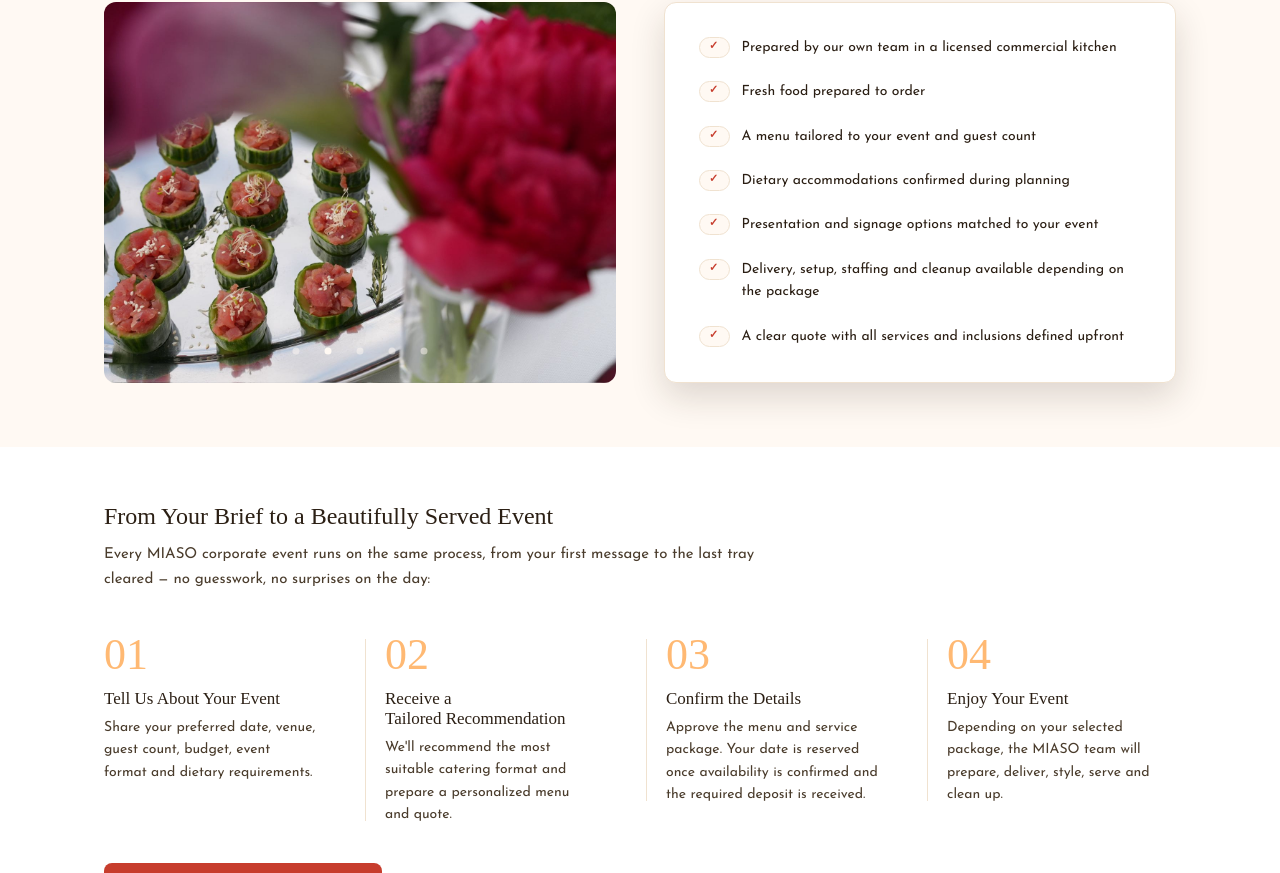
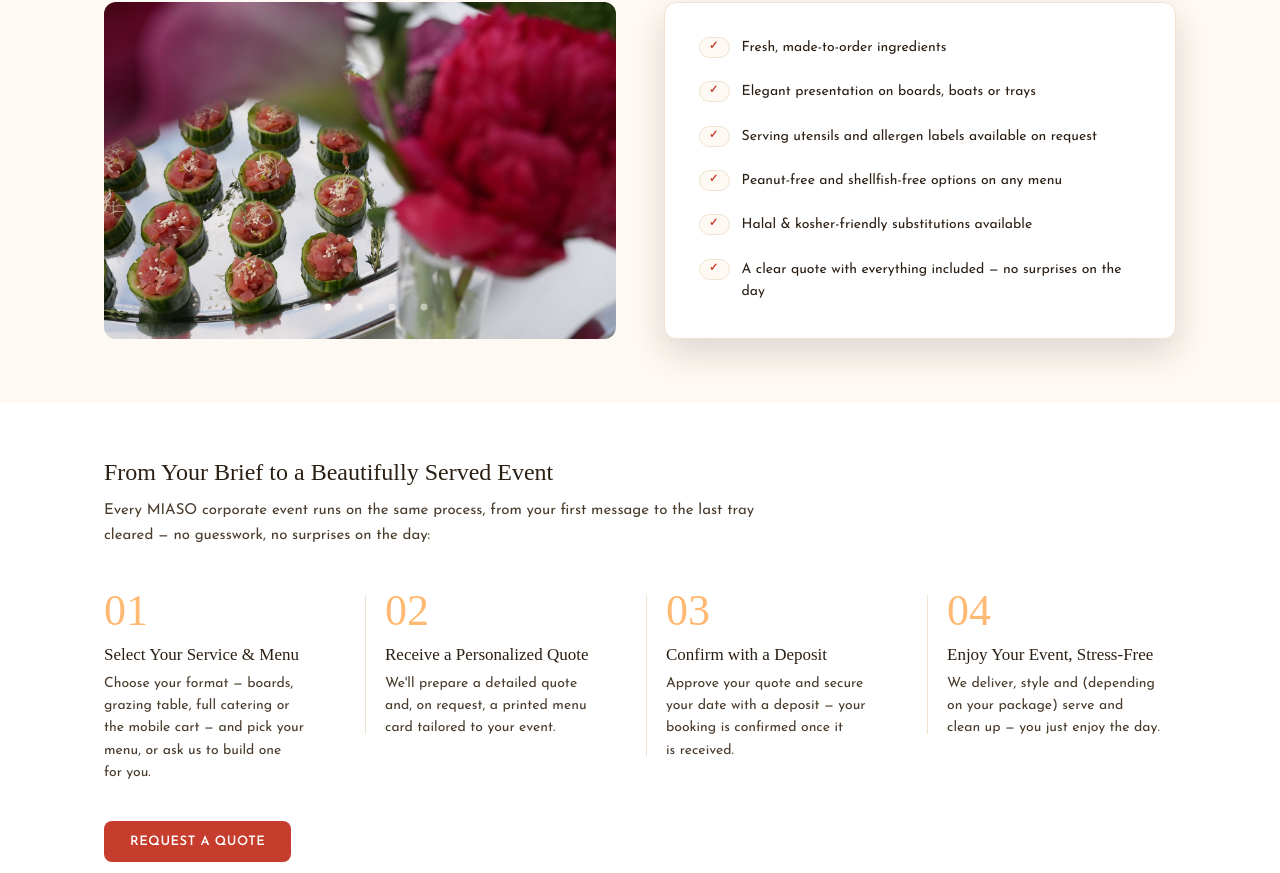
Before and after one commit to miaso-ca/general-catering-landing, a React (Vite) app: page / in a window 1280 px wide. Shown: the part 2814-3687 px from the top of the page. Built offline with nearby package versions, Linux system fonts and the light colour scheme; a web font is replaced by a local one.

Commit message:
Rewrite WhyMiaso checklist and HowItWorks steps for general catering
Co-Authored-By: Claude Sonnet 5 <noreply@anthropic.com>

```diff
--- a/src/components/HowItWorks.jsx
+++ b/src/components/HowItWorks.jsx
@@ -3,20 +3,24 @@ import './HowItWorks.css'
 
 const STEPS = [
   {
-    title: 'Tell Us About Your Event',
-    desc: 'Share your preferred date, venue, guest count, budget, event format and dietary requirements.',
+    number: '01',
+    title: 'Select Your Service & Menu',
+    description: 'Choose your format — boards, grazing table, full catering or the mobile cart — and pick your menu, or ask us to build one for you.',
   },
   {
-    title: 'Receive a Tailored Recommendation',
-    desc: "We'll recommend the most suitable catering format and prepare a personalized menu and quote.",
+    number: '02',
+    title: 'Receive a Personalized Quote',
+    description: "We'll prepare a detailed quote and, on request, a printed menu card tailored to your event.",
   },
   {
-    title: 'Confirm the Details',
-    desc: 'Approve the menu and service package. Your date is reserved once availability is confirmed and the required deposit is received.',
+    number: '03',
+    title: 'Confirm with a Deposit',
+    description: 'Approve your quote and secure your date with a deposit — your booking is confirmed once it is received.',
   },
   {
-    title: 'Enjoy Your Event',
-    desc: 'Depending on your selected package, the MIASO team will prepare, deliver, style, serve and clean up.',
+    number: '04',
+    title: 'Enjoy Your Event, Stress-Free',
+    description: 'We deliver, style and (depending on your package) serve and clean up — you just enjoy the day.',
   },
 ]
 
@@ -39,17 +43,17 @@ export default function HowItWorks({ onRequestQuote }) {
         <div className="how-it-works__steps">
           {STEPS.map((step, i) => (
             <div className="how-it-works__step" key={step.title}>
-              <span className="how-it-works__number">{String(i + 1).padStart(2, '0')}</span>
+              <span className="how-it-works__number">{step.number}</span>
               <div className="how-it-works__copy">
                 <h3>{step.title}</h3>
-                <p>{step.desc}</p>
+                <p>{step.description}</p>
               </div>
             </div>
           ))}
         </div>
 
         <button className="btn how-it-works__cta" type="button" onClick={onRequestQuote}>
-          Request a Corporate&nbsp;Quote
+          Request a Quote
         </button>
       </div>
     </section>
--- a/src/components/WhyMiaso.jsx
+++ b/src/components/WhyMiaso.jsx
@@ -8,13 +8,12 @@ import photo4 from '../assets/photos/gallery/prosciutto-blackberry-brie-skewers.
 import photo5 from '../assets/photos/gallery/cheese-skewers-mirror.jpg'
 
 const CHECKLIST = [
-  'Prepared by our own team in a licensed commercial kitchen',
-  'Fresh food prepared to order',
-  'A menu tailored to your event and guest count',
-  'Dietary accommodations confirmed during planning',
-  'Presentation and signage options matched to your event',
-  'Delivery, setup, staffing and cleanup available depending on the package',
-  'A clear quote with all services and inclusions defined upfront',
+  'Fresh, made-to-order ingredients',
+  'Elegant presentation on boards, boats or trays',
+  'Serving utensils and allergen labels available on request',
+  'Peanut-free and shellfish-free options on any menu',
+  'Halal & kosher-friendly substitutions available',
+  'A clear quote with everything included — no surprises on the day',
 ]
 
 const PHOTOS = [
@@ -76,8 +75,7 @@ export default function WhyMiaso() {
       ref={ref}
     >
       <h2 className="why-miaso__heading">
-        You Manage the Event <span className="why-miaso__arrow">→</span> We Manage the Catering
-        Details.
+        You Host the Celebration <span className="why-miaso__arrow">→</span> We Handle the&nbsp;Catering.
       </h2>
 
       <div className="why-miaso__intro">
```
